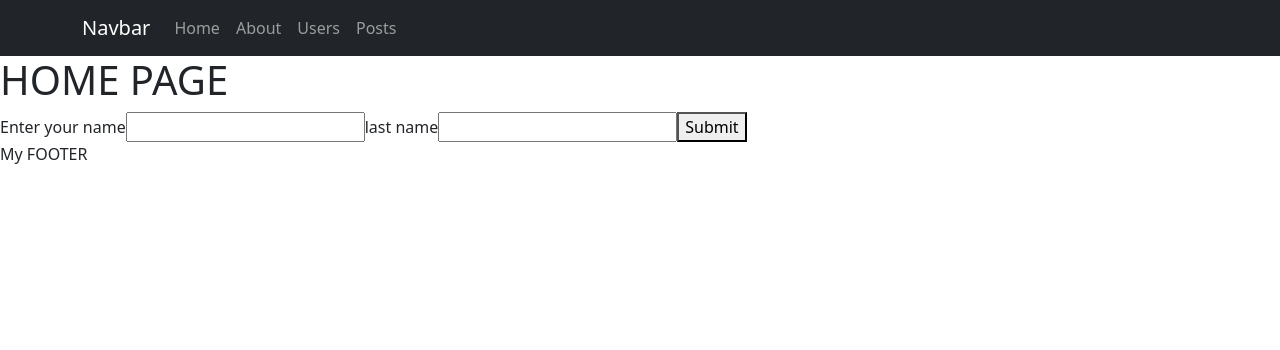
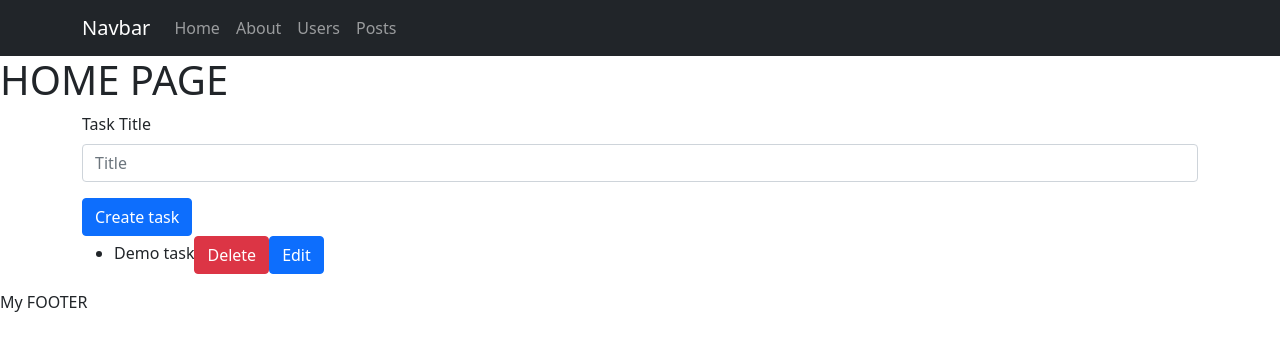
Before and after one commit to makeitrealcamp/top-v14, a React (Create React App) app in the folder reactrouter/: page / in a window 1280 px wide. Shown: the top 350 px of the page. Built offline with nearby package versions, Linux system fonts and the light colour scheme.

Commit message:
add useReducer

```diff
--- /dev/null
+++ b/reactrouter/src/components/forms/TaskInput.jsx
@@ -0,0 +1,106 @@
+
+import React, { useReducer, useRef, useState } from 'react'
+import { Button, Form } from 'react-bootstrap'
+
+
+const intialState = [{ id: 1, title: 'Demo task', status: false }]
+/**
+ * Object {
+ * id:
+ * Title:
+ * Description: -> textarea
+ * Status:
+ * }
+ * Validations -> no empty
+ */
+
+export const TaskInput = () => {
+  const ref = useRef()
+
+  const [editMode, setEditMode] = useState(false)
+
+  const reducer = (state, action) => {
+    switch (action.type) {
+      case 'create':
+        return [...state, action.payload]
+      case 'delete':
+        return state.filter(task => task.id !== action.payload)
+      case 'edit':
+        return state.map(task => {
+          const { id, title } = action.payload
+          if (task.id === id) {
+            return { ...task, title }
+          } else {
+            return task
+          }
+        })
+      default:
+        return state
+    }
+  }
+
+  const [state, dispatch] = useReducer(reducer, intialState)
+
+  const handleSubmit = (e) => {
+    e.preventDefault()
+
+    if (editMode) {
+
+      dispatch({
+        type: 'edit',
+        payload: { id: Number(ref.current.id), title: ref.current.value }
+      })
+      setEditMode(false)
+    } else {
+      dispatch({
+        type: 'create',
+        payload: { id: Date.now(), title: ref.current.value, status: false }
+      })
+    }
+    ref.current.value = '';
+  }
+
+  const handleDelete = (id) => {
+    dispatch({
+      type: 'delete',
+      payload: id
+    })
+  }
+
+
+  const handleEdit = (id) => {
+    setEditMode(true);
+    const [currentTask] = state.filter(task => task.id === id)
+
+    ref.current.value = currentTask.title;
+    ref.current.id = id
+
+  }
+
+  return (<>
+    <Form onSubmit={handleSubmit}>
+      <Form.Group className="mb-3" >
+        <Form.Label>Task Title</Form.Label>
+        <Form.Control type="text" placeholder="Title" name='title' ref={ref} />
+      </Form.Group>
+      <Button type='submit' >{editMode ? 'Edit Task' : 'Create task'}</Button>
+    </Form>
+    <ul>
+
+      {state.map(({ id, title, status }) => (
+        <li key={id}>
+          {title}
+          <Button variant='danger' onClick={() => handleDelete(id)} >
+            Delete
+          </Button>
+
+          <Button onClick={() => handleEdit(id)} >
+            Edit
+          </Button>
+
+        </li>
+      ))}
+    </ul>
+  </>
+  )
+}
--- a/reactrouter/src/pages/Home.jsx
+++ b/reactrouter/src/pages/Home.jsx
@@ -1,5 +1,7 @@
 import React from 'react'
+import { Container } from 'react-bootstrap'
 import { MainForm } from '../components/forms/MainForm'
+import { TaskInput } from '../components/forms/TaskInput'
 import { Navigation } from '../components/Navigation'
 
 export const Home = () => {
@@ -7,7 +9,11 @@ export const Home = () => {
     <div>
 
       <h1>HOME PAGE</h1>
-    <MainForm/>
+      {/* <MainForm/> */}
+      <Container>
+
+      <TaskInput />
+      </Container>
     </div>
   )
 }
```
